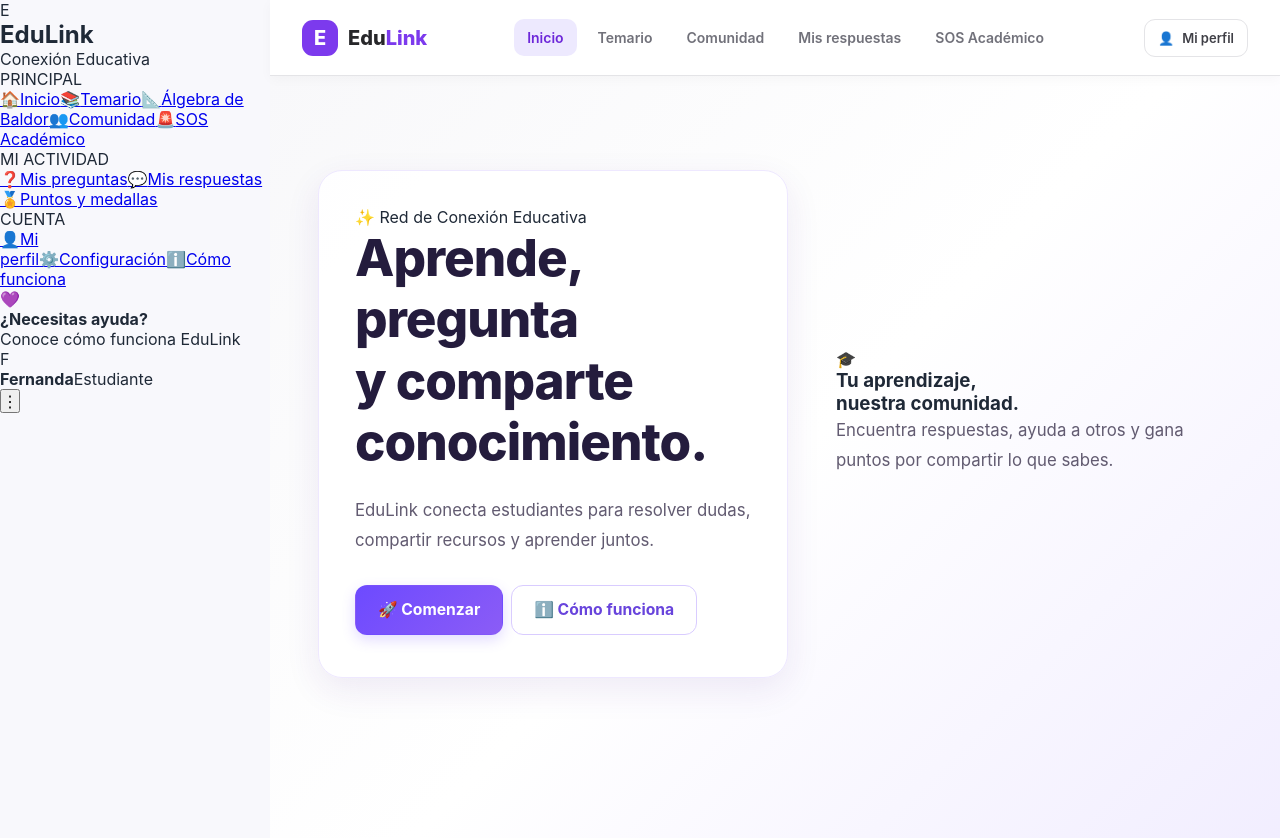
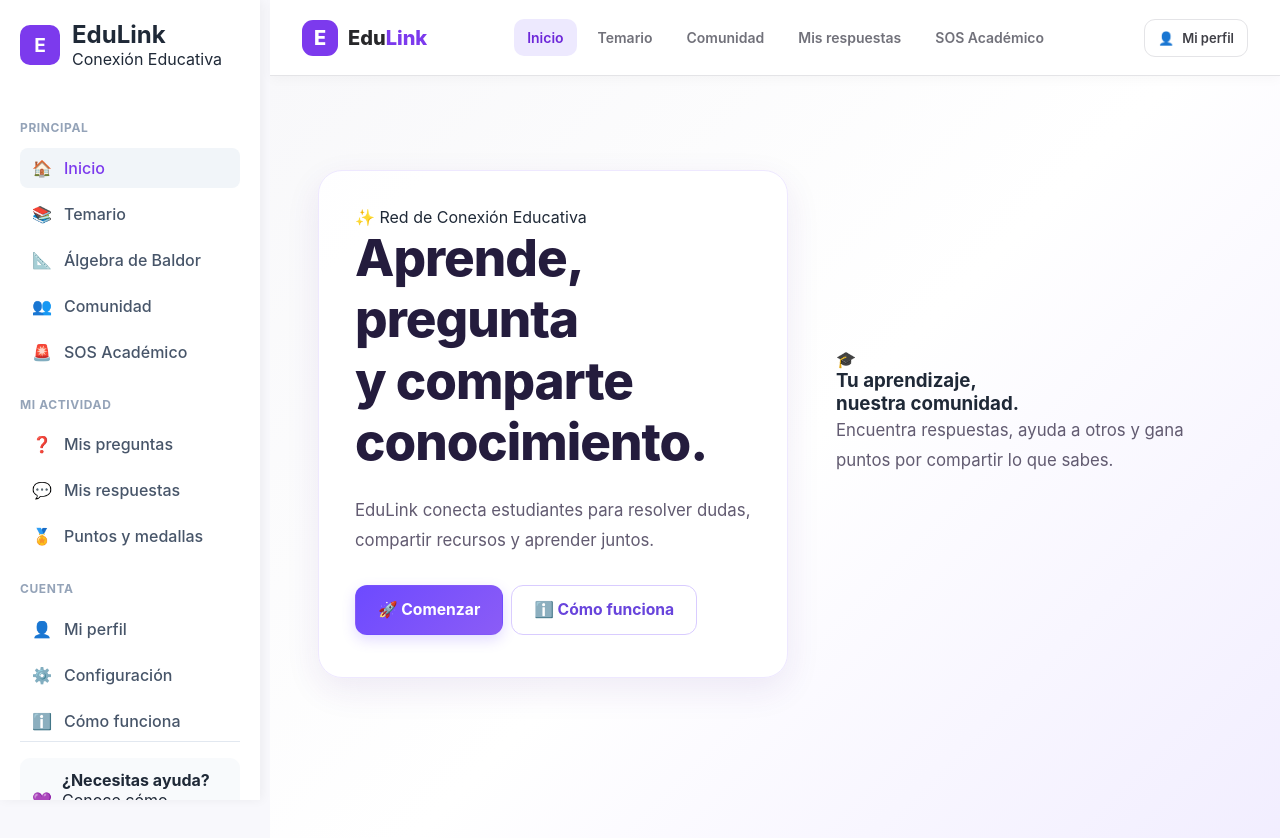
Before and after one commit to FerZanabriaEspejel/EduLink, a React (Vite) app: page / in a window 1280 px wide. Shown: the top 838 px of the page. Built offline with nearby package versions, Linux system fonts and the light colour scheme.

Commit message:
corregir layout

```diff
--- a/src/components/Sidebar.css
+++ b/src/components/Sidebar.css
@@ -1,21 +1,134 @@
 /* ==========================================
-   ADAPTACIÓN RESPONSIVE PARA MÓVILES (< 768px)
+   ESTILOS GENERALES (Escritorio / Por defecto)
    ========================================== */
+.sidebar {
+  width: 260px;
+  background-color: #ffffff;
+  height: 100vh;
+  position: fixed;
+  top: 0;
+  left: 0;
+  display: flex;
+  flex-direction: column;
+  justify-content: space-between;
+  padding: 20px;
+  box-shadow: 2px 0 10px rgba(0, 0, 0, 0.05);
+  transition: transform 0.3s ease-in-out;
+  z-index: 1000;
+  overflow-y: auto; /* Por si el contenido es largo en pantallas chicas */
+}
 
-/* Elementos móviles ocultos por defecto en computadoras */
+/* Estilos internos del logo y menús (ajusta según tus clases actuales si las tienes) */
+.sidebar-logo {
+  display: flex;
+  align-items: center;
+  gap: 12px;
+  margin-bottom: 2rem;
+}
+
+.logo-icon {
+  background-color: #7c3aed;
+  color: white;
+  width: 40px;
+  height: 40px;
+  border-radius: 10px;
+  display: flex;
+  align-items: center;
+  justify-content: center;
+  font-weight: bold;
+  font-size: 1.2rem;
+}
+
+.sidebar-menu {
+  display: flex;
+  flex-direction: column;
+  gap: 6px;
+  flex-grow: 1;
+}
+
+.menu-title {
+  font-size: 0.75rem;
+  font-weight: 700;
+  color: #94a3b8;
+  margin-top: 1.2rem;
+  margin-bottom: 0.4rem;
+  letter-spacing: 0.05em;
+}
+
+.menu-item {
+  display: flex;
+  align-items: center;
+  gap: 12px;
+  padding: 10px 12px;
+  border-radius: 8px;
+  color: #475569;
+  text-decoration: none;
+  font-weight: 500;
+  transition: background 0.2s, color 0.2s;
+}
+
+.menu-item:hover, .menu-item.active {
+  background-color: #f1f5f9;
+  color: #7c3aed;
+}
+
+.sidebar-bottom {
+  margin-top: auto;
+  border-top: 1px solid #e2e8f0;
+  padding-top: 1rem;
+}
+
+.help-card {
+  background: #f8fafc;
+  padding: 12px;
+  border-radius: 10px;
+  display: flex;
+  gap: 10px;
+  align-items: center;
+  margin-bottom: 1rem;
+}
+
+.user-mini {
+  display: flex;
+  align-items: center;
+  gap: 10px;
+}
+
+.user-avatar {
+  background: #e2e8f0;
+  width: 36px;
+  height: 36px;
+  border-radius: 50%;
+  display: flex;
+  align-items: center;
+  justify-content: center;
+  font-weight: bold;
+  color: #475569;
+}
+
+/* ==========================================
+   ELEMENTOS MÓVILES OCULTOS EN ESCRITORIO
+   ========================================== */
 .mobile-menu-toggle,
 .sidebar-overlay {
   display: none;
 }
 
+
+/* ==========================================
+   ADAPTACIÓN RESPONSIVE PARA MÓVILES (< 768px)
+   ========================================== */
 @media (max-width: 768px) {
+
   /* Botón de menú hamburguesa flotante arriba a la izquierda */
   .mobile-menu-toggle {
-    display: block;
+    display: flex;
+    align-items: center;
+    gap: 6px;
     position: fixed;
     top: 1rem;
     left: 1rem;
-    z-index: 110; /* Arriba de todo */
+    z-index: 1110; /* Arriba de todo */
     background-color: #7c3aed; /* Color morado de tu marca */
     color: #ffffff;
     border: none;
@@ -27,12 +140,13 @@
     box-shadow: 0 4px 12px rgba(124, 58, 237, 0.3);
   }
 
-  /* El sidebar se oculta por completo fuera de la pantalla a la izquierda */
+  /* El sidebar se oculta por completo fuera de la pantalla a la izquierda sin dejar espacios vacíos */
   .sidebar {
     transform: translateX(-100%);
-    transition: transform 0.3s ease-in-out;
-    box-shadow: 10px 0 30px rgba(0, 0, 0, 0.1);
-    z-index: 105;
+    width: 280px;
+    height: 100vh;
+    box-shadow: 10px 0 30px rgba(0, 0, 0, 0.15);
+    z-index: 1105;
   }
 
   /* Cuando se abre, se desliza suavemente hacia la pantalla */
@@ -46,6 +160,7 @@
     position: fixed;
     inset: 0;
     background-color: rgba(0, 0, 0, 0.4);
-    z-index: 100;
+    backdrop-filter: blur(2px);
+    z-index: 1100;
   }
 }
```
